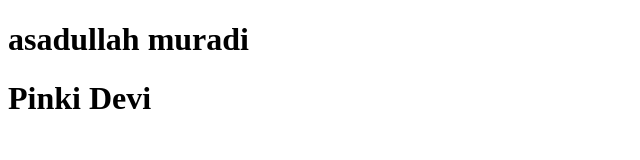
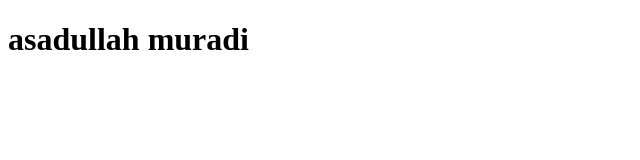
Before and after one commit to Avinash-Singh1/githubrevise, a plain HTML site: page index.html in a window 1280 px wide. Shown: the whole page, without its empty margins (0-640 px from the left). Drawn offline with Linux system fonts and the light colour scheme.

Commit message:
Revert "name Pinki Devi added"
This reverts commit 54d97d583b25d2882495cd046b4b9bdb4984069b.

```diff
--- a/index.html
+++ b/index.html
@@ -7,6 +7,5 @@
 </head>
 <body>
     <h1>asadullah muradi</h1>
-    <h1>Pinki Devi</h1>
 </body>
 </html>
--- a/main.js
+++ b/main.js
@@ -1,2 +1 @@
 console.log("avinash singh");
-console.log("Pinki Devi");
```
Also changed, not shown: a.txt, avi.txt, sir.txt, sirname.txt, text.txt (added).
